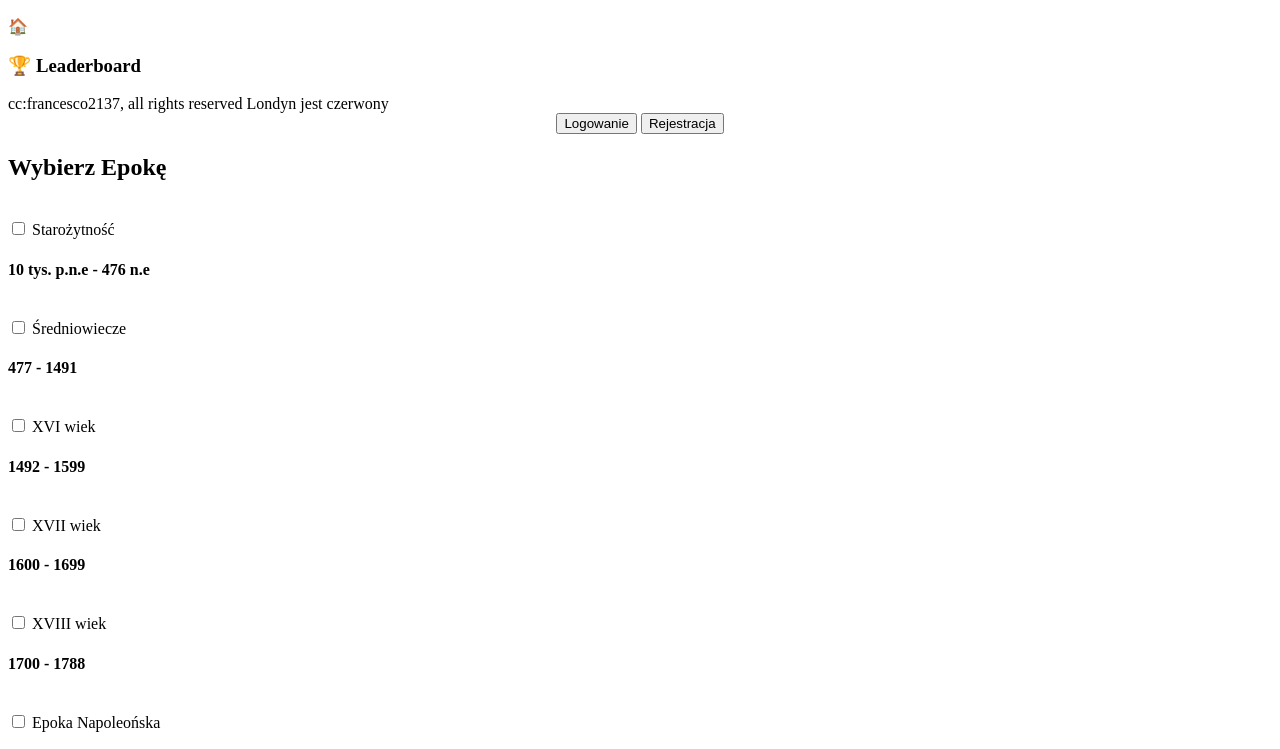
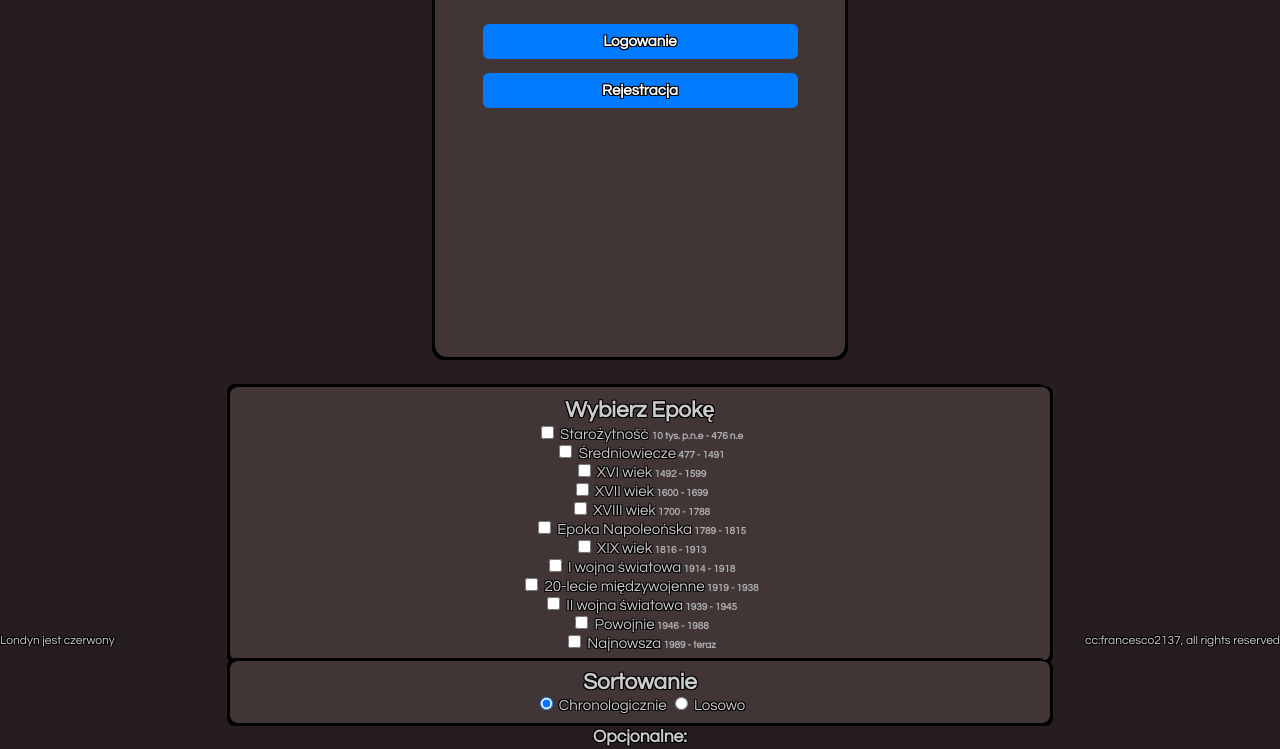
Before and after one commit to francesco1776/wykujdaty, a plain HTML site: page index.html in a window 1280 px wide. Shown: the part 153-902 px from the top of the page. Drawn offline with nearby package versions, Linux system fonts and the light colour scheme; no server answers.

Commit message:
beta 1.1.0

```diff
--- a/index.html
+++ b/index.html
@@ -10,7 +10,7 @@
 <script src="https://www.gstatic.com/firebasejs/8.10.1/firebase-auth.js"></script>
 <!-- Firebase Firestore -->
 <script src="https://www.gstatic.com/firebasejs/8.10.1/firebase-firestore.js"></script>
-
+<link id="main-style" rel="stylesheet" href="styles.css">
 </head>
 <body>
 <h1 id="title">
```
